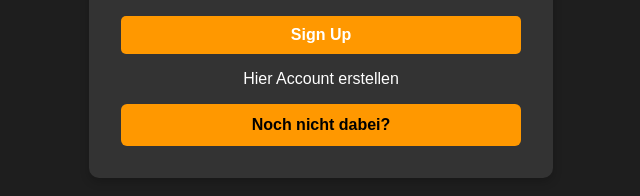
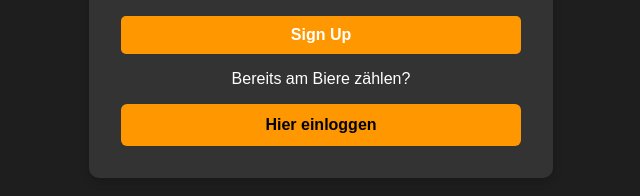
Before and after one commit to frederikbckl/beerreal, a React (Create React App) app: page /signup in a window 1280 px wide. Shown: the part 486-682 px from the top of the page, without its empty margins (319-959 px from the left). Built offline with nearby package versions, Linux system fonts and the light colour scheme; no server answers; the database is empty.

Commit message:
Bug fixing navigation paths from signup to login

```diff
--- a/src/Signup.js
+++ b/src/Signup.js
@@ -64,8 +64,8 @@ const Signup = () => {
             Sign Up
           </button>
         </form>
-        <p className="switch-text">Hier Account erstellen</p>
-        <button className="switch-button" onClick={() => navigate("/login")}>Noch nicht dabei?</button>
+        <p className="switch-text">Bereits am Biere zählen?</p>
+        <button className="switch-button" onClick={() => navigate("/")}>Hier einloggen</button>
 
         {/* <button className="login-btn" onClick={handleSignup}>Sign Up</button>
 
```
